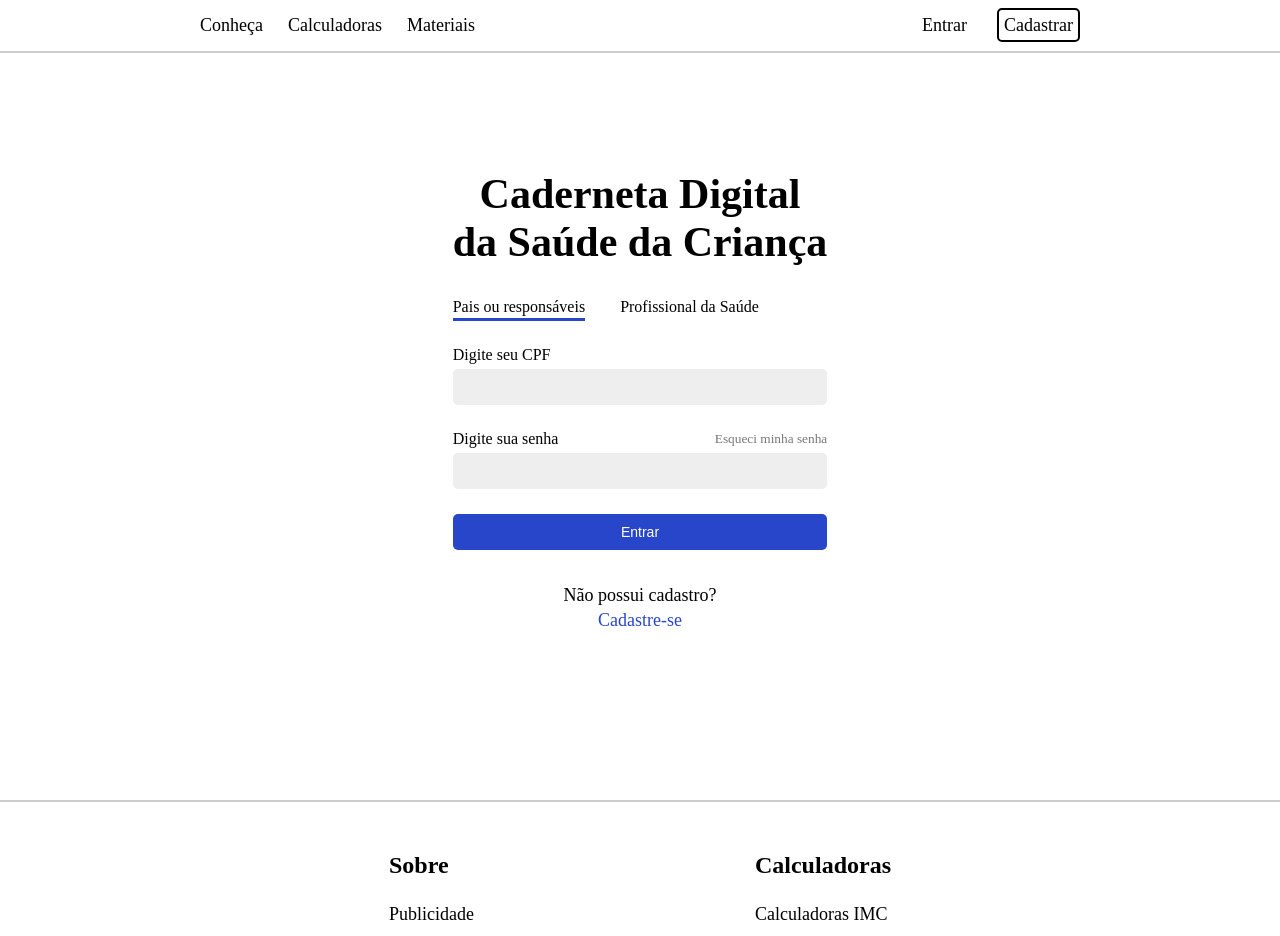
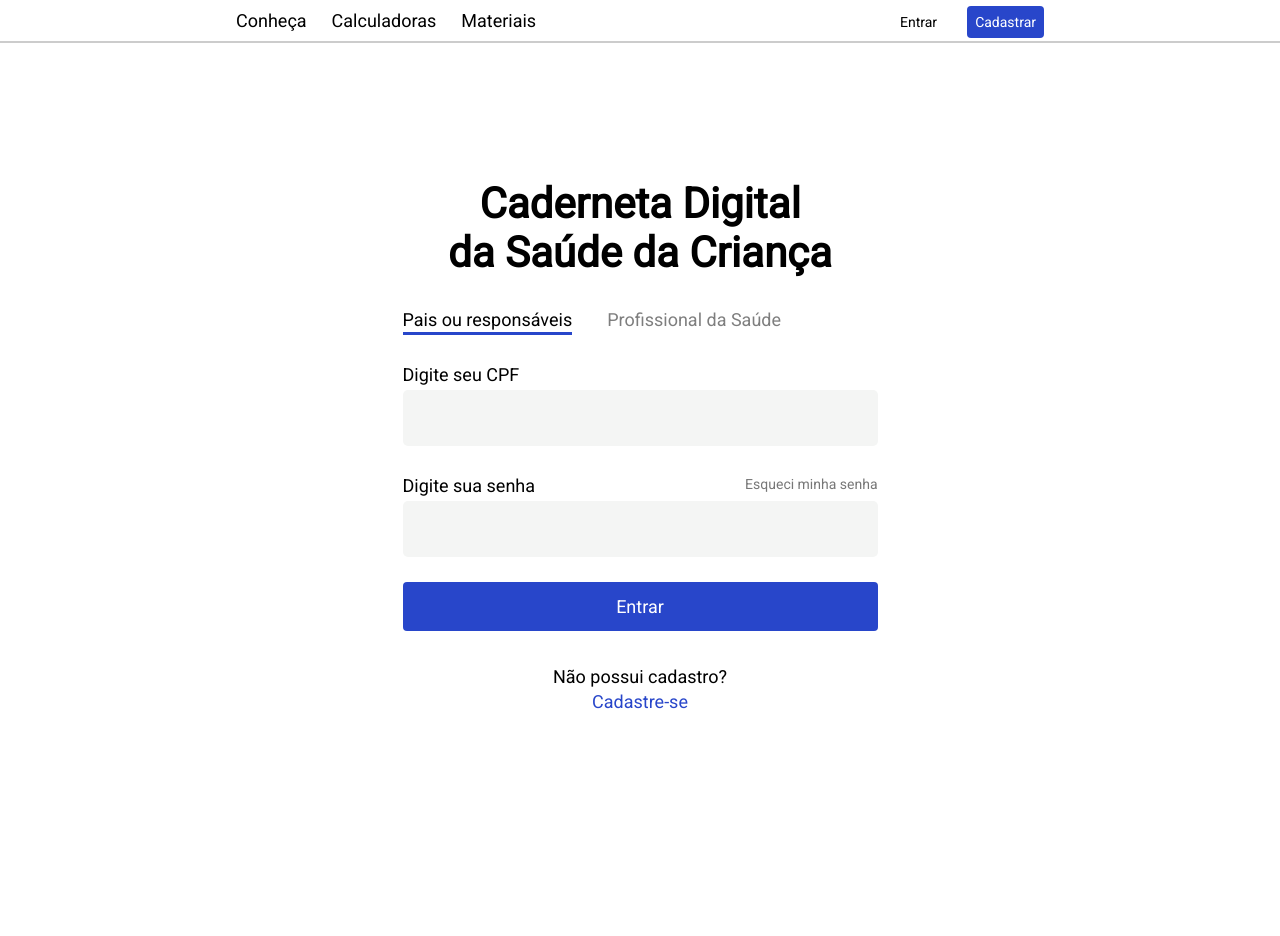
Before and after one commit to jppradoleal/hackathon-saude-infantil-frontend-time-15, a React (Create React App) app: page /login in a window 1280 px wide. Shown: the top 936 px of the page. Built offline with nearby package versions, Linux system fonts and the light colour scheme.

Commit message:
fix: fonts and some spacing
Signed-off-by: Joao Pedro Prado Leal <joaopedro0128@hotmail.com>

```diff
--- a/src/pages/User/Login.js
+++ b/src/pages/User/Login.js
@@ -40,11 +40,11 @@ export default function Login() {
 
         <div className="controls">
           <p
-            className={isParent ? 'active' : ''}
+            className={isParent ? 'active' : 'inactive'}
             onClick={() => setIsParent(true)}
           >Pais ou responsáveis</p>
           <p
-            className={!isParent ? 'active' : ''}
+            className={!isParent ? 'active' : 'inactive'}
             onClick={() => setIsParent(false)}
           >Profissional da Saúde</p>
         </div>
@@ -76,7 +76,7 @@ export default function Login() {
           <>
             <h3>Preencha um dos campos para entrar</h3>
             <div className="form-group">
-              <label htmlFor="RG">Número do RG da criança</label>
+              <label htmlFor="RG">Número do Registro Civil de Nascimento da criança</label>
               <input
                 type="text"
                 id="RG"
@@ -98,12 +98,12 @@ export default function Login() {
         )}
 
         <button>Entrar</button>
+        {isParent && (<div className="signup">
+          <p>Não possui cadastro?</p>
+          <Link to="/signup" className="link">Cadastre-se</Link>
+        </div>)}
       </form>
 
-      {isParent && (<div className="signup">
-        <p>Não possui cadastro?</p>
-        <Link to="/signup" className="link">Cadastre-se</Link>
-      </div>)}
     </div>
     <Footer />
     </>
--- a/src/styles/User/login.css
+++ b/src/styles/User/login.css
@@ -10,6 +10,7 @@
 #page-login form {
   display: flex;
   flex-direction: column;
+  margin-top: 90px;
 }
 
 #page-login form .controls {
@@ -24,6 +25,9 @@
   margin-left: 35px;
 }
 
+#page-login form .controls p.inactive {
+  opacity: 0.5;
+}
 #page-login form .controls p.active {
   padding-bottom: 2px;
   border-bottom: solid 3px #2846CA;
@@ -36,7 +40,7 @@
   margin-bottom: 32px;
 }
 #page-login form h3 {
-  margin-top: 35px;
+  margin-top: 52px;
 }
 
 #page-login form .form-group {
@@ -44,7 +48,8 @@
 }
 
 #page-login form .form-group {
-  margin-top: 25px;
+  margin-top: 29px;
+  width: 475px;
 }
 
 #page-login form .form-group small{
@@ -52,29 +57,32 @@
   color: #777;
   right: 0;
   line-height: 18px;
+  font-size: 14px;
 }
 
 #page-login form input {
   border: none;
   outline: 0;
-  background: #eee;
+  background: #F4F5F4;
   width: 100%;
-  height: 36px;
+  height: 56px;
+  padding: 5px 15px;
+  font-size: 18px;
   border-radius: 5px;
   margin-top: 5px;
 }
 
 #page-login form button {
   margin-top: 25px;
-  height: 36px;
+  height: 49px;
   width: 100%;
   border: none;
   outline: 0;
-  border-radius: 5px;
+  border-radius: 4px;
   background: #2846CA;
   color: white;
   cursor: pointer;
-  font-size: 14px;
+  font-size: 18px;
 }
 
 #page-login form button:hover {
--- a/src/styles/components/footer.css
+++ b/src/styles/components/footer.css
@@ -5,6 +5,7 @@
   padding: 50px 0;
   border-top: solid 2px #ccc;
   background-color: #fff;
+  margin-top: 300px;
 }
 
 #footer div {
@@ -20,11 +21,17 @@
 
 #footer div h2 {
   margin-bottom: 15px;
+  font-family: 'Merriweather';
+  font-weight: 700;
+  font-size: 18px;
+  line-height: 27px;
 }
 
 #footer div .link {
   color: black;
-  margin-top: 10px;
+  margin-top: 8px;
   text-decoration: none;
   font-size: 18px;
+  line-height: 23.4px;
+  letter-spacing: 0.15px;
 }
--- a/src/styles/components/navbar.css
+++ b/src/styles/components/navbar.css
@@ -1,6 +1,6 @@
 #navbar {
   width: 100vw;
-  padding: 15px 200px;
+  padding: 10px 236px;
   display: flex;
   justify-content: space-between;
   align-items: center;
@@ -20,11 +20,20 @@
   margin-left: 25px;
 }
 
+#navbar .user-controls .link {
+  font-size: 14px;
+}
+
 #navbar .user-controls .link:not(:first-child) {
+
+  width: 77px;
+  height: 34px;
+  text-decoration: none;
+  background: #2846CA;
+  color: white;
+  border-radius: 4px;
+
   margin-left: 30px;
-  border-radius: 5px;
-  border: solid black 2px;
-  padding: 5px 5px;
-  color: black;
+  padding: 8px;
   text-decoration: none;
 }
--- a/src/styles/global.css
+++ b/src/styles/global.css
@@ -1,3 +1,5 @@
+@import url('https://fonts.googleapis.com/css2?family=Merriweather:wght@700&family=Roboto&display=swap');
+
 * {
   padding: 0;
   margin: 0;
@@ -9,3 +11,8 @@ body {
   height: 100vh;
   overflow-x: hidden;
 }
+
+input, button, select, body {
+  font-family: 'Roboto';
+  font-size: 18px;
+}
```
